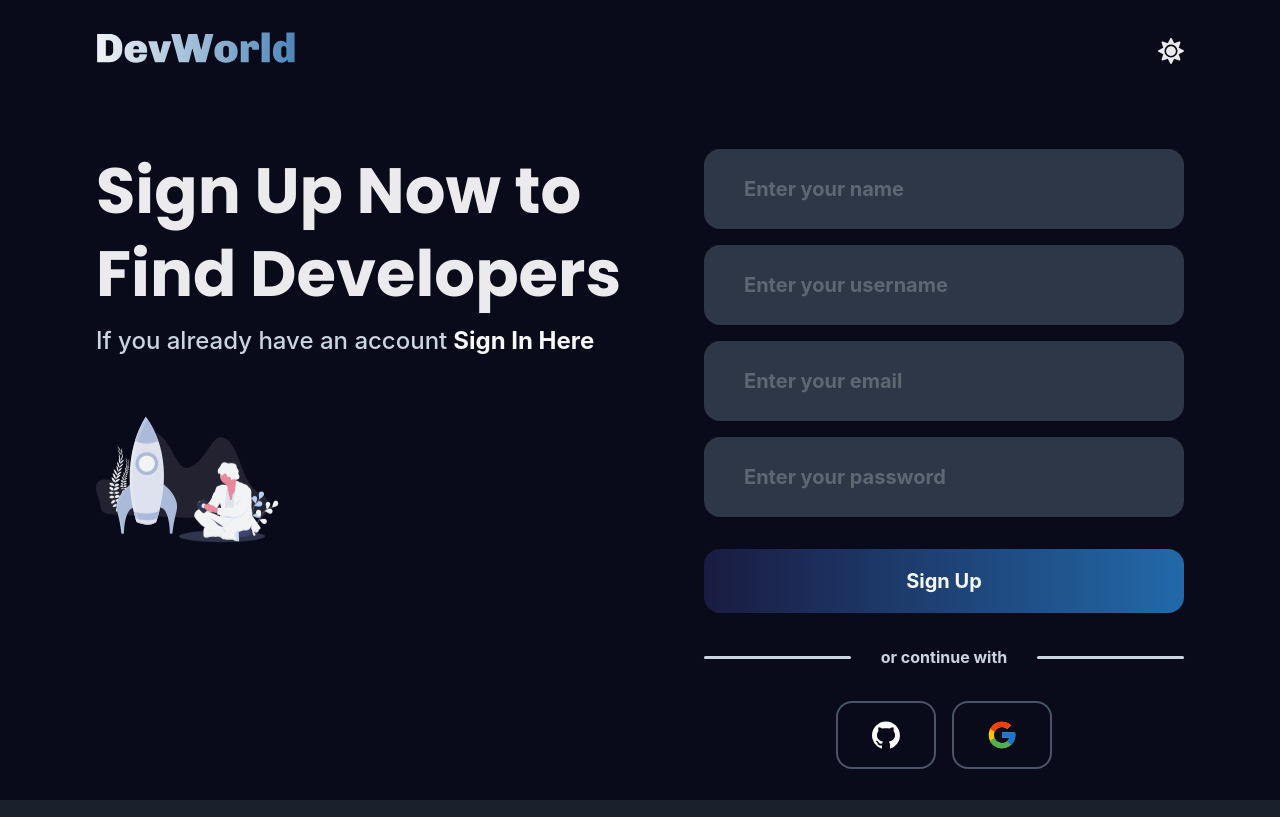
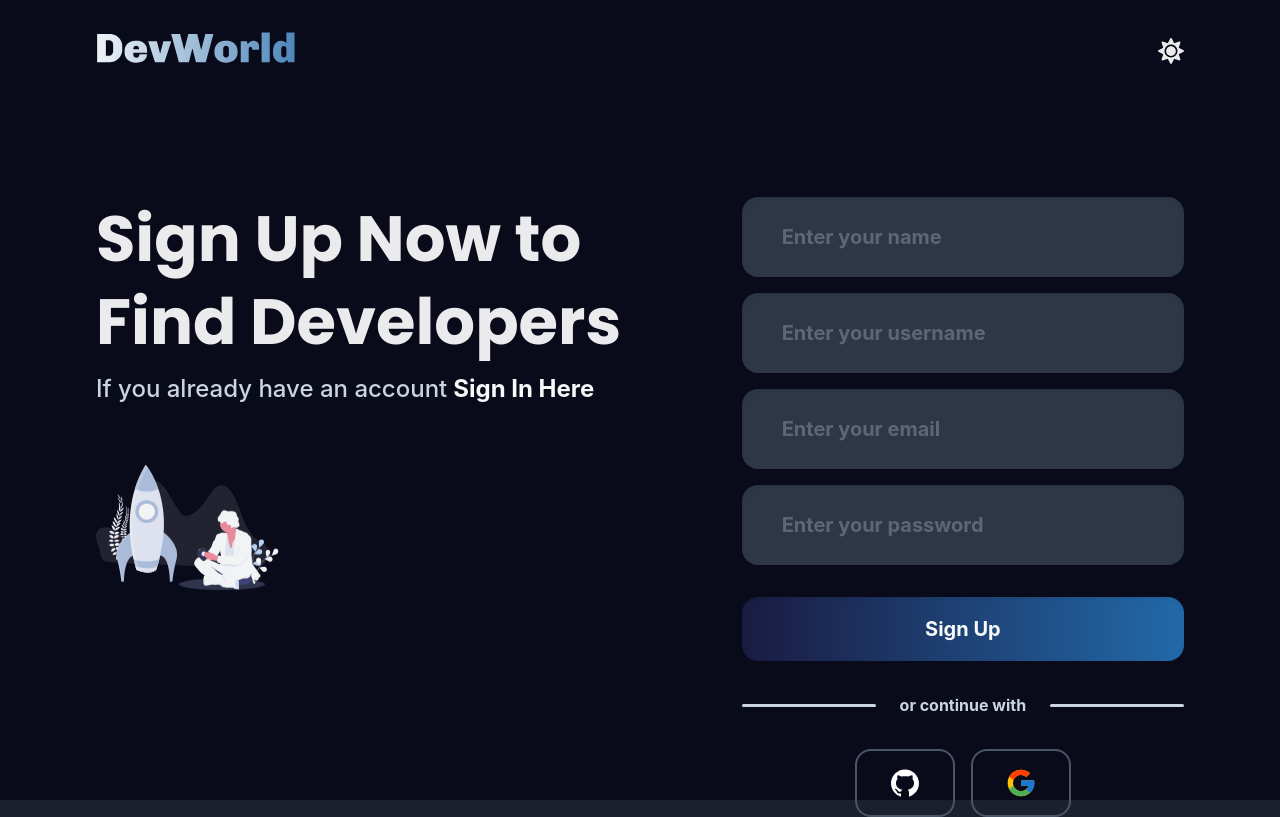
Before and after one commit to bryanmaraujo544/dev-world, a Next.js app: page /register in a window 1280 px wide. Built offline with nearby package versions, Linux system fonts and the light colour scheme.

Commit message:
fix: changing the box-shadow to inner of the inputs of all pages

```diff
--- a/components/Button.tsx
+++ b/components/Button.tsx
@@ -1,11 +1,22 @@
 import React from 'react';
-import { Button as CButton, ButtonProps } from "@chakra-ui/react";
+import { Button as CButton, ButtonProps } from '@chakra-ui/react';
 import { motion } from 'framer-motion';
 
 export const Button = (props: any) => {
   const MotionButton = motion<ButtonProps>(CButton);
   return (
-    <MotionButton {...props} w="100%" mt={8} p={8} bgGradient="linear(to-r, blue.primary, blue.secondary)" color="text.dark" fontSize="xl" fontWeight="bold" rounded="16px">
+    <MotionButton
+      {...props}
+      w="100%"
+      mt={8}
+      p={8}
+      bgGradient="linear(to-r, blue.primary, blue.secondary)"
+      boxShadow="inner"
+      color="text.dark"
+      fontSize="xl"
+      fontWeight="bold"
+      rounded="16px"
+    >
       {props.children}
     </MotionButton>
   );
--- a/components/Home/SearchBar.tsx
+++ b/components/Home/SearchBar.tsx
@@ -127,7 +127,7 @@ export const SearchBar = ({ setIsLoading, setUser, setHasError }: props) => {
         fontWeight="700"
         fontSize="2xl"
         border="none"
-        boxShadow="sm"
+        boxShadow="inner"
         mr={4}
         onChange={(e) => handleInput(e)}
       />
--- a/components/Home/UserBox.tsx
+++ b/components/Home/UserBox.tsx
@@ -50,6 +50,7 @@ export const UserBox = ({ isLoading, hasError, user }: props) => {
       minHeight="220px"
       justifyContent="center"
       alignItems="center"
+      boxShadow="inner"
     >
       {isLoading ? (
         <Flex gridColumn="1 / 5" justify="center">
--- a/components/Register/RegisterAuth.tsx
+++ b/components/Register/RegisterAuth.tsx
@@ -1,23 +1,82 @@
 import { SocialAuth } from '.././SocialAuth';
-import { MotionInput, MotionFormControl, MotionFlex } from '../../utils/getMotionComponents';
+import {
+  MotionInput,
+  MotionFormControl,
+  MotionFlex,
+} from '../../utils/getMotionComponents';
 import { Button } from '.././Button';
 import { useDarkLightColors } from '../../hooks/useDarkLightColors';
-import { xRightAnimationVariants, fastContainerVariants } from '../../animations/fadeIn';
+import {
+  xRightAnimationVariants,
+  fastContainerVariants,
+} from '../../animations/fadeIn';
 
 export const RegisterAuth = () => {
   const inputBg = useDarkLightColors('gray.100', 'gray.700');
   const inputColor = useDarkLightColors('text.600', 'gray.500');
 
   return (
-        <MotionFlex mb={[12, null, null, 0]} direction='column'>
-            <MotionFormControl variants={fastContainerVariants} initial="hidden" animate="show" isRequired>
-                <MotionInput variants={xRightAnimationVariants} placeholder="Enter your name" p={10} bg={inputBg} border="none" fontSize="xl" fontWeight="bold" color={inputColor} boxShadow="sm" rounded="16px" />
-                <MotionInput variants={xRightAnimationVariants} placeholder="Enter your username" p={10} bg={inputBg} border="none" fontSize="xl" fontWeight="bold" color={inputColor} boxShadow="sm" rounded="16px" mt={4} />
-                <MotionInput variants={xRightAnimationVariants} placeholder="Enter your email" p={10} bg={inputBg} border="none" fontSize="xl" fontWeight="bold" color={inputColor} boxShadow="sm" rounded="16px" mt={4} />
-                <MotionInput variants={xRightAnimationVariants} placeholder="Enter your password" p={10} bg={inputBg} border="none" fontSize="xl" fontWeight="bold" color={inputColor} boxShadow="sm" rounded="16px" mt={4} />
+    <MotionFlex mb={[12, null, null, 0]} direction="column">
+      <MotionFormControl
+        variants={fastContainerVariants}
+        initial="hidden"
+        animate="show"
+        isRequired
+      >
+        <MotionInput
+          variants={xRightAnimationVariants}
+          placeholder="Enter your name"
+          p={10}
+          bg={inputBg}
+          border="none"
+          fontSize="xl"
+          fontWeight="bold"
+          color={inputColor}
+          boxShadow="inner"
+          rounded="16px"
+        />
+        <MotionInput
+          variants={xRightAnimationVariants}
+          placeholder="Enter your username"
+          p={10}
+          bg={inputBg}
+          border="none"
+          fontSize="xl"
+          fontWeight="bold"
+          color={inputColor}
+          boxShadow="inner"
+          rounded="16px"
+          mt={4}
+        />
+        <MotionInput
+          variants={xRightAnimationVariants}
+          placeholder="Enter your email"
+          p={10}
+          bg={inputBg}
+          border="none"
+          fontSize="xl"
+          fontWeight="bold"
+          color={inputColor}
+          boxShadow="inner"
+          rounded="16px"
+          mt={4}
+        />
+        <MotionInput
+          variants={xRightAnimationVariants}
+          placeholder="Enter your password"
+          p={10}
+          bg={inputBg}
+          border="none"
+          fontSize="xl"
+          fontWeight="bold"
+          color={inputColor}
+          boxShadow="inner"
+          rounded="16px"
+          mt={4}
+        />
         <Button variants={xRightAnimationVariants}>Sign Up</Button>
       </MotionFormControl>
       <SocialAuth />
     </MotionFlex>
-    )
-}
+  );
+};
--- a/components/Register/index.tsx
+++ b/components/Register/index.tsx
@@ -4,7 +4,12 @@ import { Grid } from '@chakra-ui/react';
 
 export const Register = () => {
   return (
-        <Grid templateColumns={['1fr', '1fr', '1fr', '1fr 480px']} gap={14} w="100%" my={[6, null, null, 10, 12]}>
+    <Grid
+      templateColumns={['1fr', '1fr', '1fr', '1fr 0.75fr']}
+      gap={14}
+      w="100%"
+      my={[6, null, null, 10, 24]}
+    >
       <TextSectionAuth
         title="Sign Up Now to Find Developers"
         subtitle="If you already have an account"
@@ -13,5 +18,5 @@ export const Register = () => {
       />
       <RegisterAuth />
     </Grid>
-    )
-}
+  );
+};
```
Also changed, not shown: components/Login/LoginAuth.tsx (+44 -9 lines). Lines whose indentation alone changed are shown as unchanged.
